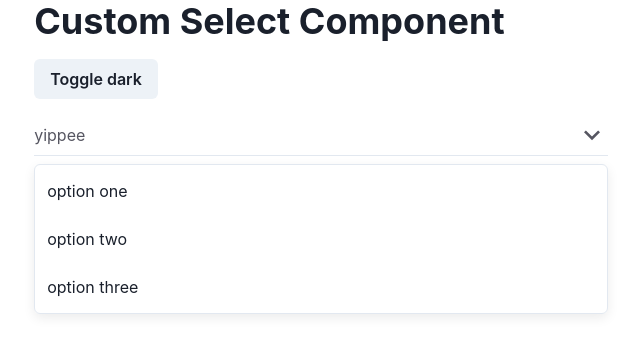
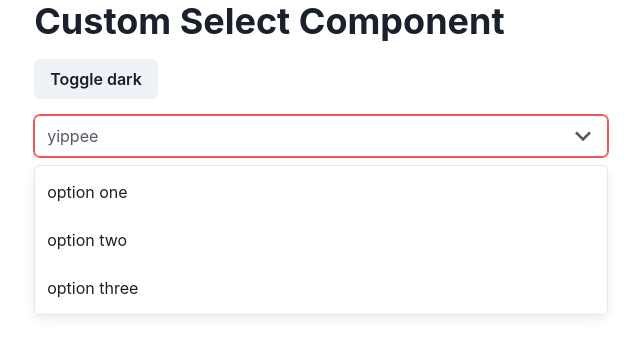
Before and after one commit to Tolu-Mals/genki-custom-select, a React (Create React App) app: page / in a window 1280 px wide. Shown: the top 356 px of the page, without its empty margins (319-959 px from the left). Built offline with nearby package versions, Linux system fonts and the light colour scheme.

Commit message:
feat: add and configure isDisabled, isInvalid styles

```diff
--- a/src/App.tsx
+++ b/src/App.tsx
@@ -2,13 +2,13 @@ import { Heading, Container, Button, useColorMode } from "@chakra-ui/react";
 import Select, { Option } from "./Select";
 
 function App() {
-  const { colorMode, toggleColorMode } = useColorMode();
+  const { toggleColorMode } = useColorMode();
   return (
     <div className="App">
       <Container>
         <Heading mb={4}>Custom Select Component</Heading>
         <Button onClick={toggleColorMode} mb={4}>Toggle dark</Button>
-        <Select variant="flushed" size="md" placeholder="yippee">
+        <Select variant="outlined" size="md" placeholder="yippee">
           <Option value="1">option one</Option>
           <Option value="2">option two</Option>
           <Option value="3">option three</Option>
--- a/src/Select/index.tsx
+++ b/src/Select/index.tsx
@@ -19,6 +19,7 @@ export const Option = (props: optionProps): JSX.Element => {
 
 const Select = (props: SelectProps): JSX.Element => {
   const [selectedOption, setSelectedOption] = React.useState<string | number>();
+  const [ isInvalid, setIsInvalid ] = React.useState<boolean>(true);
   const { getButtonProps, getListBoxProps } = useSelect(props);
 
   const handleSelectItem = (item: string | number) => {
@@ -37,7 +38,11 @@ const Select = (props: SelectProps): JSX.Element => {
 
   return (
     <Box>
-      <SelectButton {...getButtonProps} selectedOption={selectedOption} />
+      <SelectButton
+      {...getButtonProps}
+      selectedOption={selectedOption}
+      isInvalid={isInvalid}
+      />
       <SelectListBox {...getListBoxProps} options={options} />
     </Box>
   );
--- a/src/Select/selectButton.tsx
+++ b/src/Select/selectButton.tsx
@@ -13,13 +13,15 @@ const {
   smButtonStyle,
   mdButtonStyle,
   lgButtonStyle,
-  buttonDisabledStyle
+  buttonDisabledStyle,
+  outlinedVariantInvalidStyle,
+  flushedVariantInvalidStyle
 } = styleObjects;
 
 const SelectButton = (props: ButtonProps) => {
 
   const { colorMode } = useColorMode();
-  const { variant = "filled", size = "md", placeholder, selectedOption, required, readOnly, isDisabled, } = props;
+  const { variant = "filled", size = "md", placeholder, selectedOption, required, readOnly, isDisabled, isInvalid } = props;
 
   const variantMap = {
     filled: filledVariantStyle,
@@ -38,6 +40,7 @@ const SelectButton = (props: ButtonProps) => {
     required?: boolean;
     readOnly?: boolean;
     isDisabled?: boolean;
+    isInvalid?: boolean;
   }
 
   const mode: "light" | "dark" = colorMode;
@@ -51,6 +54,21 @@ const SelectButton = (props: ButtonProps) => {
       buttonDisabledStyle[mode]
     );
 
+    else if (buttonState.isInvalid){
+      if(variant === "outlined" || variant === "filled") return Object.assign(
+        {},
+        sizeMap[size].button,
+        variantMap[variant][mode],
+        outlinedVariantInvalidStyle[mode]
+      )
+      else if(variant === "flushed") return  Object.assign(
+        {},
+        sizeMap[size].button,
+        variantMap[variant][mode],
+        flushedVariantInvalidStyle[mode]
+      )
+    }
+
     return Object.assign(
       {},
       sizeMap[size].button,
@@ -59,8 +77,7 @@ const SelectButton = (props: ButtonProps) => {
 
   }
 
-  const buttonStyle = getButtonStyle({ required, readOnly, isDisabled });
-
+  const buttonStyle = getButtonStyle({ required, readOnly, isDisabled, isInvalid });
 
   return (
     <Flex
--- a/src/Select/styleObjects.ts
+++ b/src/Select/styleObjects.ts
@@ -134,13 +134,37 @@
     }
   }
 
-  const buttonInvalidStyle = {
+  const outlinedVariantInvalidStyle = {
     light: {
-      color: "#747486",
-      backgroundColor: "#F8F8F8",
       outline: "none",
-      border: "1px solid #DDDDDD",
-      "&:hover": {}
+      border: "1px solid #EB5757",
+      boxShadow: "rgb(235 87 87) 0px 0px 0px 1px",
+      "&:hover": {},
+      "&:focus": {},
+    },
+    dark: {
+      outline: "none",
+      border: "1px solid #EB5757",
+      boxShadow: "rgb(235 87 87) 0px 0px 0px 1px",
+      "&:hover": {},
+      "&:focus": {},
+    }
+  }
+
+  const flushedVariantInvalidStyle = {
+    light: {
+      outline: "none",
+      borderColor: "#EB5757",
+      boxShadow: "rgb(235 87 87) 0px 0.5px",
+      "&:hover": {},
+      "&:focus": {},
+    },
+    dark: {
+      outline: "none",
+      borderColor: "#EB5757",
+      boxShadow: "rgb(235 87 87) 0px 0.5px",
+      "&:hover": {},
+      "&:focus": {},
     }
   }
 
@@ -256,7 +280,9 @@
       smListBoxStyle,
       mdListBoxStyle,
       lgListBoxStyle,
-      buttonDisabledStyle
+      buttonDisabledStyle,
+      outlinedVariantInvalidStyle,
+      flushedVariantInvalidStyle,
   }
 
   export default styleObjects;
--- a/src/types.ts
+++ b/src/types.ts
@@ -18,6 +18,7 @@ export type ButtonProps = {
     name?: string;
     buttonStyle?: object;
     isDisabled?: boolean;
+    isInvalid?: boolean;
     label?: string;
     errorBorderColor?: string;
     focusBorderColor?: string;
```
